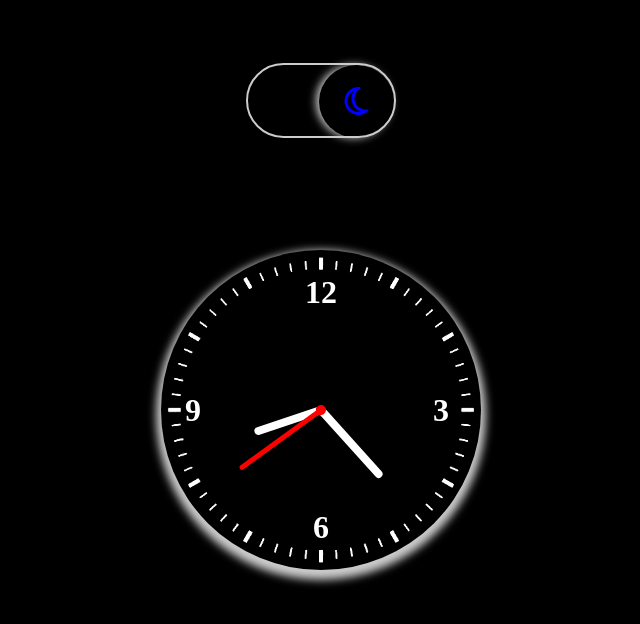
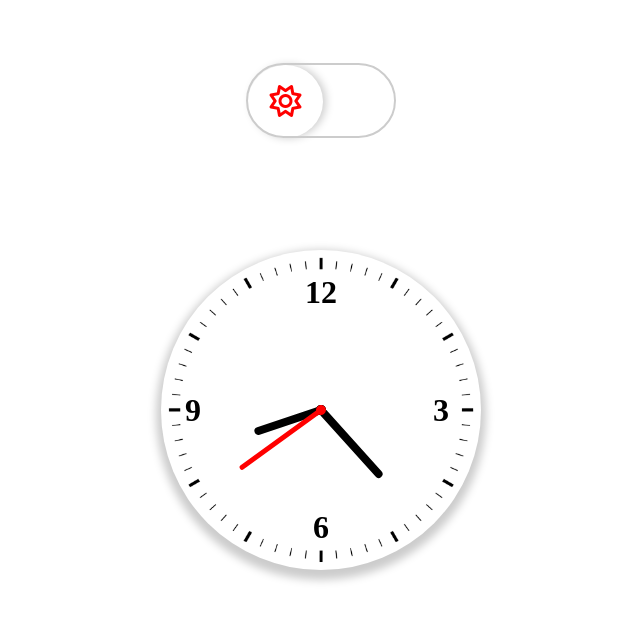
Before and after one commit to baotram204/clock, a plain HTML site: page index.html in a window 1280 px wide. Shown: the whole page, without its empty margins (319-959 px from the left). Drawn offline with Linux system fonts and the light colour scheme.

Commit message:
complete

```diff
--- a/main.js
+++ b/main.js
@@ -6,15 +6,23 @@ const clock = document.querySelector('.clock')
 const min = document.querySelector('.min')
 const hr = document.querySelector('.hr')
 
-let isNight = localStorage.getItem('isNight') || false
+// khởi tạo localstorage
+let isNight = localStorage.getItem('isNight')
 let savedCurr = localStorage.getItem('currentTheme')
 
-if (savedCurr === 'light') {
+
+if (isNight === 'false') {
+    isNight = false
+}
+
+// after refresh update use web
+if (savedCurr === 'light' || savedCurr === null) {
     light()
 } else {
     dark()
 }
 
+// function turnn on or off light
 function themeToggle() {
     if (isNight) {
         light()
--- a/style.css
+++ b/style.css
@@ -43,12 +43,17 @@ body{
     display: flex;
     border-radius: 50%;
     box-shadow: 3px 0px 8px 0px #ccc;
-    transition: all 0.4s;
 }
 
 .night {
+    transition: all 0.4s;
     right: 0;
     box-shadow: -3px 0px 8px 0px #ccc;
+}
+
+
+.day {
+
 }
 
 .fa-sun,
```
